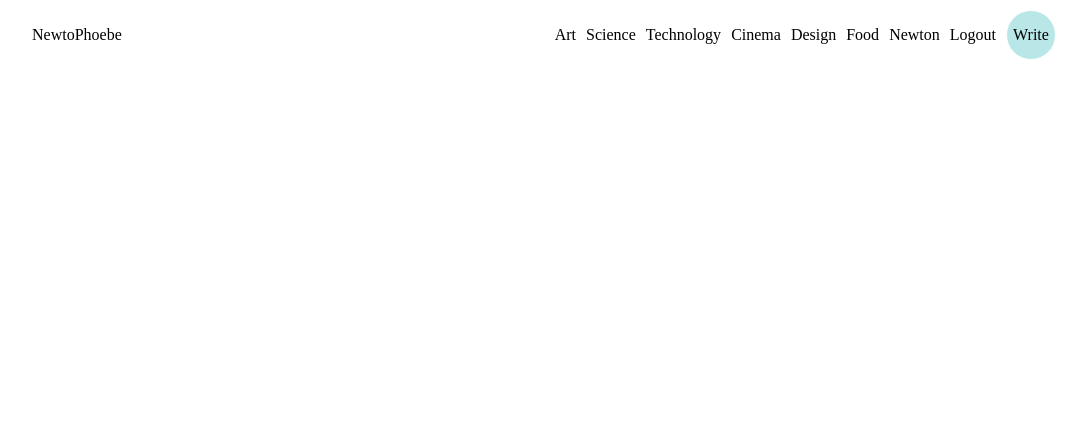
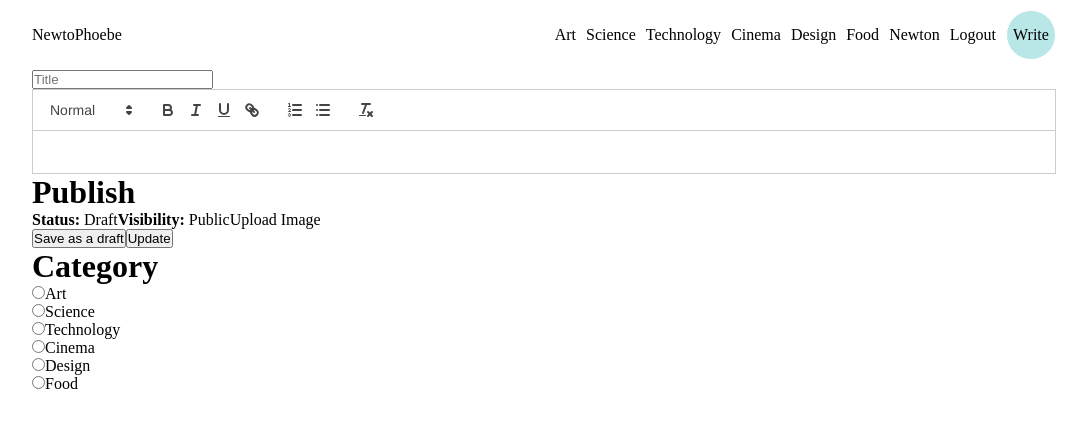
Before and after one commit to nejidevelops/Bofulo-School, a React (Create React App) app in the folder client/: page /write in a window 1280 px wide. Shown: the top 428 px of the page, without its empty margins (96-1183 px from the left). Built offline with nearby package versions, Linux system fonts and the light colour scheme.

Commit message:
:art:feat: Working on the write component and received a great help by the `react-quill` package

```diff
--- a/client/src/pages/Write.jsx
+++ b/client/src/pages/Write.jsx
@@ -1,9 +1,62 @@
-import React from 'react'
+import React, {useState} from 'react'
+import ReactQuill from 'react-quill';
+import 'react-quill/dist/quill.snow.css';
 
 const Write = () => {
+  const [value, setValue] = useState('');
+
   return (
-    <div>
-
+    <div className='add'>
+      <div className="content">
+        <input type="text" placeholder='Title' />
+        <div className="editorContainer">
+          <ReactQuill className='editor' theme="snow" value={value} onChange={setValue} />
+        </div>
+      </div>
+      <div className="menu">
+        <div className="item">
+          <h1>Publish</h1>
+          <span>
+            <b>Status: </b> Draft
+          </span>
+          <span>
+            <b>Visibility: </b> Public
+          </span>
+          <input style={{display: "none"}} type="file" id='file' />
+          <label className='file' htmlFor="file">Upload Image</label>
+          <div className="buttons">
+            <button>Save as a draft</button>
+            <button>Update</button>
+          </div>
+        </div>
+        <div className="item">
+          <h1>Category</h1>
+          <div className="cat">
+            <input type="radio" name='cat' value='art' id='art' />
+            <label htmlFor="art">Art</label>
+          </div>
+          <div className="cat">
+            <input type="radio" name='cat' value='science' id='science' />
+            <label htmlFor="science">Science</label>
+          </div>
+          <div className="cat">
+            <input type="radio" name='cat' value='technology' id='technology' />
+            <label htmlFor="technology">Technology</label>
+          </div>
+          <div className="cat">
+            <input type="radio" name='cat' value='cinema' id='cinema' />
+            <label htmlFor="cinema">Cinema</label>
+          </div>
+          <div className="cat">
+            <input type="radio" name='cat' value='design' id='design' />
+            <label htmlFor="design">Design</label>
+          </div>
+          <div className="cat">
+            <input type="radio" name='cat' value='food' id='food' />
+            <label htmlFor="food">Food</label>
+          </div>
+        </div>
+      </div>
     </div>
   )
 }
```
